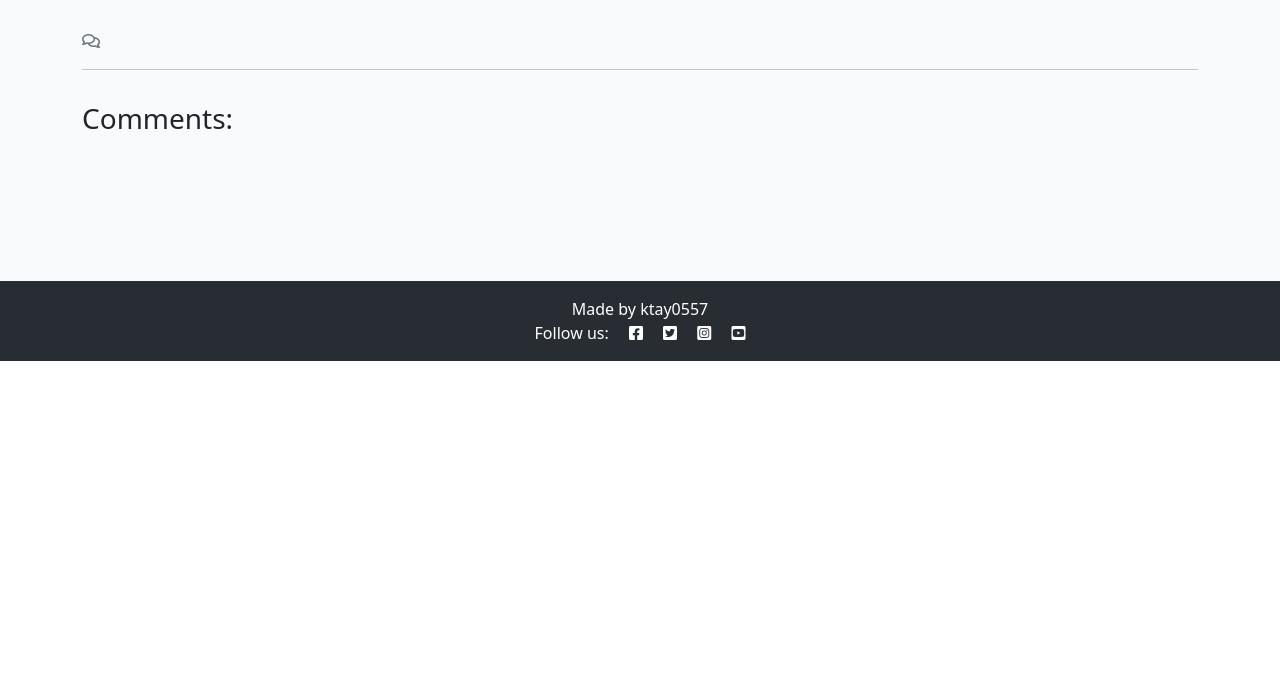
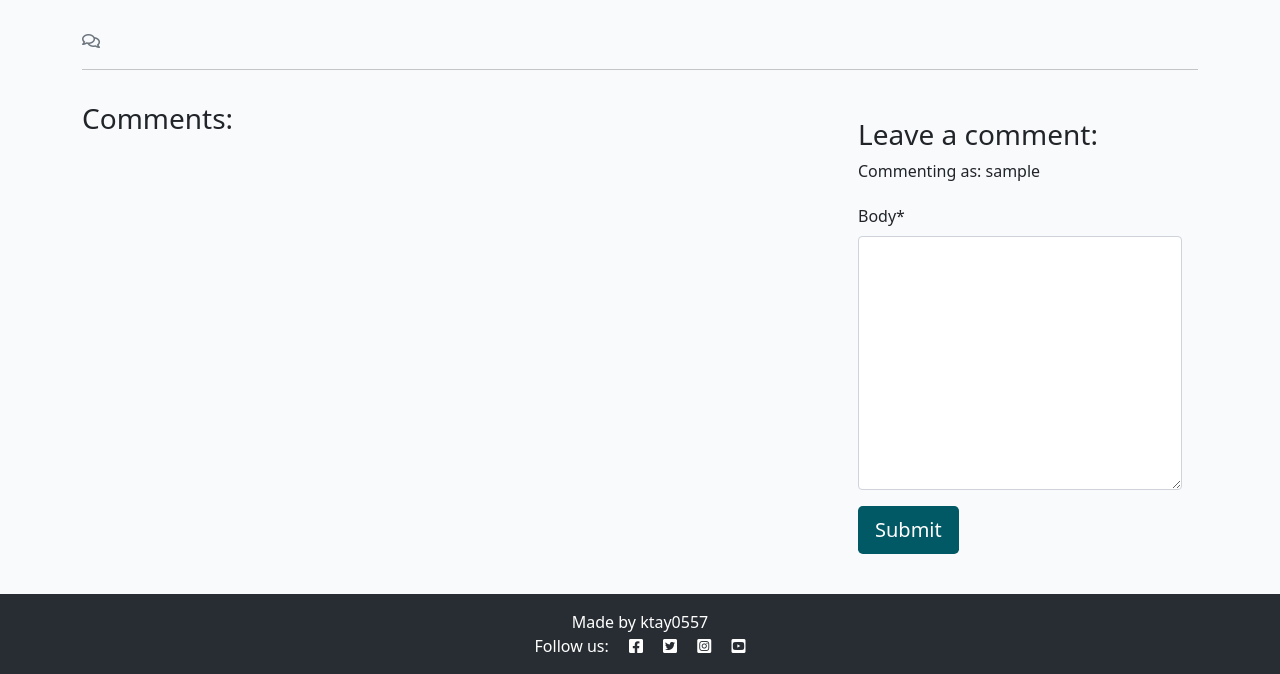
Before and after one commit to ktay0557/project_4, a Django app: template cat_news/templates/cat_news/post_detail.html in a window 1280 px wide. Shown: the part 439-1113 px from the top of the page. Before the commit the page ends 800 px from the top, so only its background shows below. Run offline with Django 4.2, Linux system fonts and the light colour scheme; the template is opened without the code that fills it: values that come from a table or form of the project are taken from there, others are empty; the visitor is signed in with stand-in values (Sample User, id 1); some libraries are stand-ins or nearby versions.

Commit message:
Create new comment form for logged in users

```diff
--- a/cat_chronicles/settings.py
+++ b/cat_chronicles/settings.py
@@ -48,6 +48,8 @@ INSTALLED_APPS = [
     'allauth',
     'allauth.account',
     'allauth.socialaccount',
+    'crispy_forms',
+    'crispy_bootstrap5',
     'django_summernote',
     'cat_news',
     'about',
@@ -56,6 +58,9 @@ INSTALLED_APPS = [
 SITE_ID = 1
 LOGIN_REDIRECT_URL = '/'
 LOGOUT_REDIRECT_URL = '/'
+
+CRISPY_ALLOWED_TEMPLATE_PACKS = "bootstrap5"
+CRISPY_TEMPLATE_PACK = "bootstrap5"
 
 MIDDLEWARE = [
     'django.middleware.security.SecurityMiddleware',
--- /dev/null
+++ b/cat_news/forms.py
@@ -0,0 +1,8 @@
+from .models import Comment
+from django import forms
+
+
+class CommentForm(forms.ModelForm):
+    class Meta:
+        model = Comment
+        fields = ('body',)
--- a/cat_news/templates/cat_news/post_detail.html
+++ b/cat_news/templates/cat_news/post_detail.html
@@ -1,4 +1,6 @@
 {% extends 'base.html' %} {% block content %} {% load static %}
+<!-- for the comment form -->
+{% load crispy_forms_tags %}
 
 <div class="masthead">
   <div class="container">
@@ -64,6 +66,23 @@
         {% endfor %}
       </div>
     </div>
+    <!-- New comment section -->
+    <div class="col-md-4 card mb-4 mt-3">
+      <div class="card-body">
+        {% if user.is_authenticated %}
+        <h3>Leave a comment:</h3>
+        <p>Commenting as: {{ user.username }}</p>
+        <form id="commentForm" method="post" style="margin-top: 1.3em">
+          {{ comment_form | crispy }} {% csrf_token %}
+          <button id="submitButton" type="submit" class="btn btn-signup btn-lg">
+            Submit
+          </button>
+        </form>
+        {% else %}
+        <p>Please sign up or log in to leave a comment</p>
+        {% endif %}
+      </div>
+    </div>
   </div>
 </div>
 
--- a/cat_news/views.py
+++ b/cat_news/views.py
@@ -1,6 +1,7 @@
 from django.shortcuts import render, get_object_or_404
 from django.views import generic
 from .models import Post
+from .forms import CommentForm
 
 # Create your views here.
 
@@ -29,6 +30,7 @@ def post_detail(request, slug):
     post = get_object_or_404(queryset, slug=slug)
     comments = post.comments.all().order_by("-created_on")
     comment_count = post.comments.filter(approved=True).count()
+    comment_form = CommentForm()
 
     return render(
         request,
@@ -37,5 +39,6 @@ def post_detail(request, slug):
             "post": post,
             "comments": comments,
             "comment_count": comment_count,
+            "comment_form": comment_form,
         },
     )
--- a/requirements.txt
+++ b/requirements.txt
@@ -1,7 +1,9 @@
 asgiref==3.7.2
+crispy-bootstrap5==0.7
 dj-database-url==0.5.0
 Django==4.2.9
 django-allauth==0.57.0
+django-crispy-forms==2.1
 django-summernote==0.8.20.0
 gunicorn==20.1.0
 oauthlib==3.2.2
```
